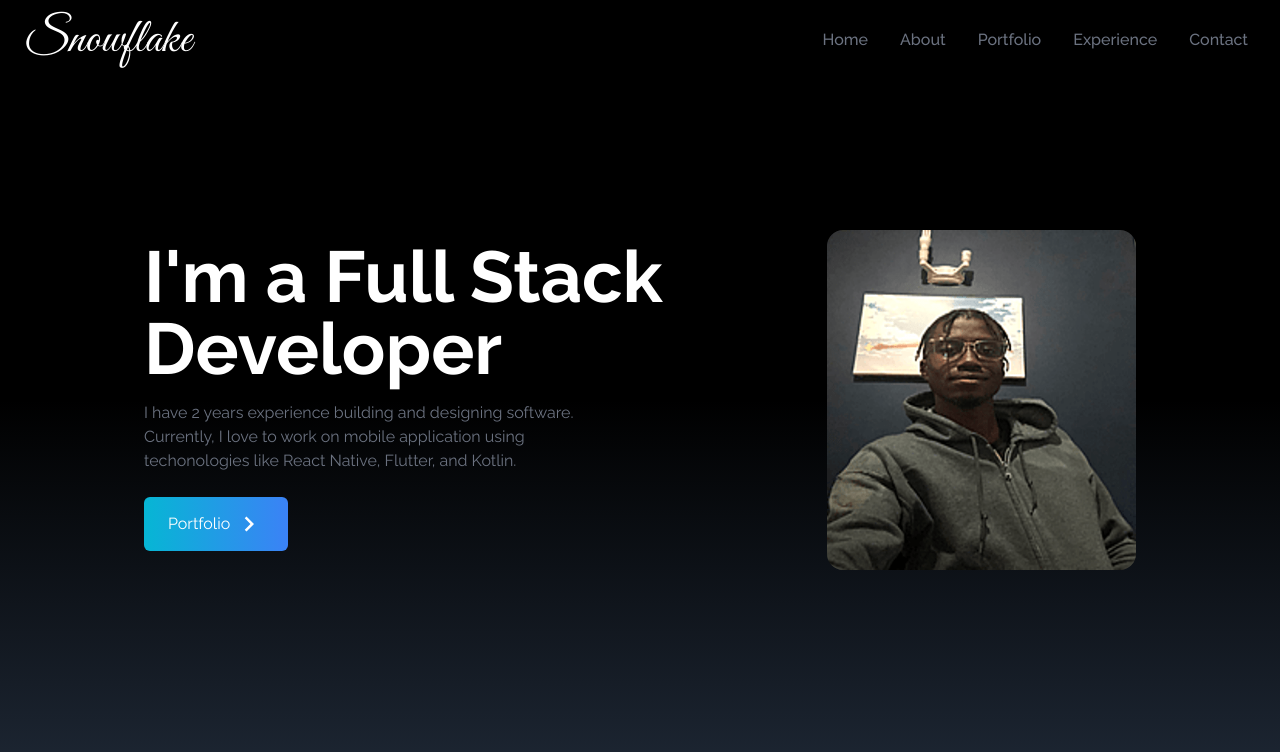
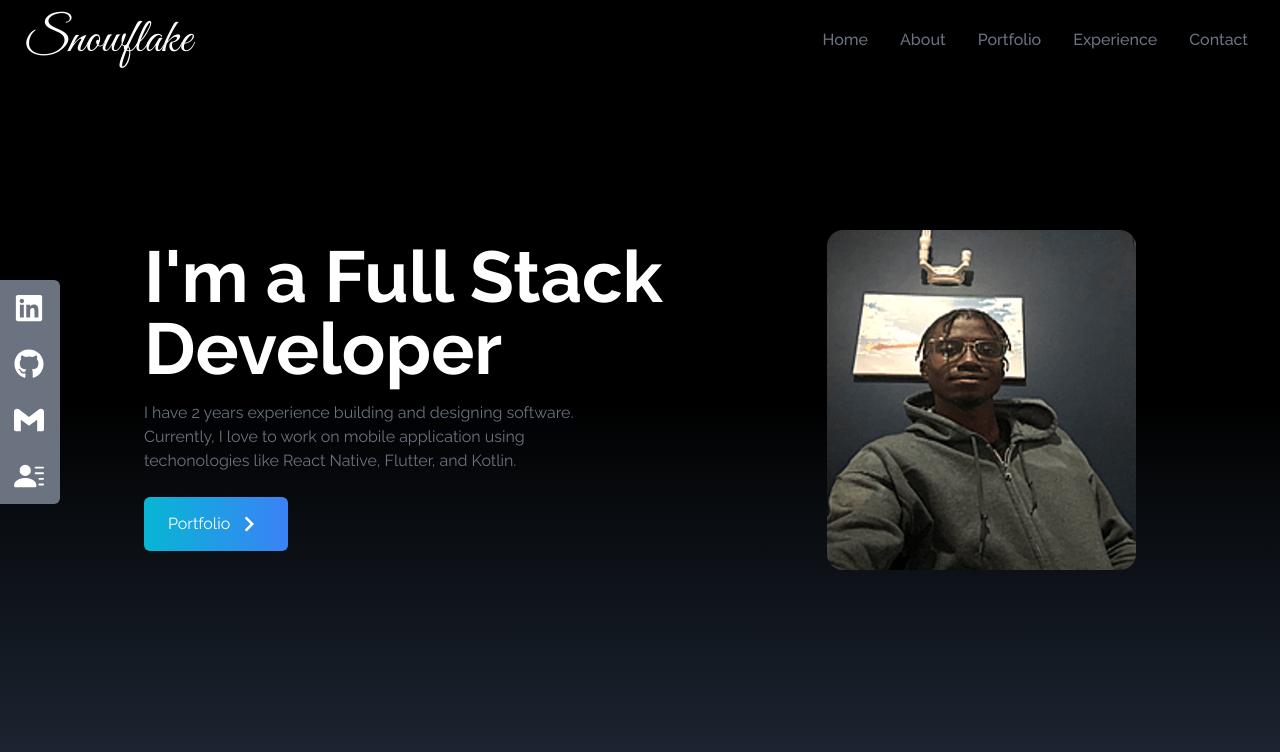
Before and after one commit to SnowJunior/Profile, a React (Create React App) app: page / in a window 1280 px wide. Shown: the top 752 px of the page. Built offline with nearby package versions, Linux system fonts and the light colour scheme; the HTML template or start-up script is replaced by a standard one.

Commit message:
Add social links to portfolio

```diff
--- a/src/App.js
+++ b/src/App.js
@@ -1,5 +1,6 @@
 import Home from "./components/Home";
 import Navbar from "./components/Navbar";
+import SocialLinks from "./components/SocialLinks";
 
 
 function App() {
@@ -7,6 +8,8 @@
     <div>
       <Navbar />
       <Home />
+
+      <SocialLinks />
     </div>
   );
 }
--- /dev/null
+++ b/src/components/SocialLinks.jsx
@@ -0,0 +1,80 @@
+import React from "react";
+import {
+  FaGithub,
+  FaLinkedin,
+} from "react-icons/fa";
+import { SiGmail } from "react-icons/si";
+import { BsFillPersonLinesFill } from "react-icons/bs";
+
+const SocialLinks = () => {
+  const links = [
+    {
+      id: 1,
+      child: (
+        <>
+          LinkedIn <FaLinkedin size={30} />
+        </>
+      ),
+      href: "https://www.linkedin.com/in/george-onyango-78069b214/",
+      style: "rounded-tr-md",
+    },
+    {
+      id: 2,
+      child: (
+        <>
+          Github <FaGithub size={30} />
+        </>
+      ),
+      href: "https://github.com/George-Onyango",
+    },
+    {
+      id: 3,
+      child: (
+        <>
+          Mail <SiGmail size={30} />
+        </>
+      ),
+      href: "mailto:onyangogeorge954@gmail.com",
+    },
+    {
+      id: 4,
+      child: (
+        <>
+          Resume <BsFillPersonLinesFill size={30} />
+        </>
+      ),
+      href: "./CV.pdf",
+      style: "rounded-br-md",
+      download: true,
+    },
+  ];
+
+  return (
+    <div className="hidden lg:flex flex-col top-[35%] left-0 fixed">
+      <ul>
+        {links.map(({ id, child, href, style, download }) => (
+          <li
+            key={id}
+            className={
+              "flex justify-between items-center w-40 h-14 px-4 ml-[-100px] hover:ml-[-10px] hover:rounded-md duration-300 bg-gray-500" +
+              " " +
+              style
+            }
+          >
+            <a
+              href={href}
+              className="flex justify-between items-center w-full text-white"
+              download={download}
+                    target="_blank"
+                    rel="noreferrer"
+            >
+              {child}
+            </a>
+          </li>
+        ))}
+      </ul>
+    </div>
+  );
+};
+
+export default SocialLinks;
```
Also changed, not shown: 1 other file (tests, documents, lock files or other folders).
